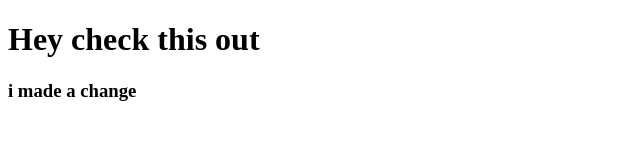
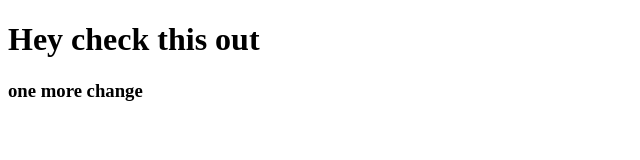
Before and after one commit to MikeShort11/MyWebsite, a plain HTML site: page index.html in a window 1280 px wide. Shown: the full height of the page, 0-640 px from the left. Drawn offline with Linux system fonts and the light colour scheme.

Commit message:
'change line 14'

```diff
--- a/index.html
+++ b/index.html
@@ -11,7 +11,7 @@
     </head>
     <body>
         <h1>Hey check this out</h1>
-        <h3>i made a change</h3>
+        <h3>one more change</h3>
 
         <script src="" async defer></script>
     </body>
```
